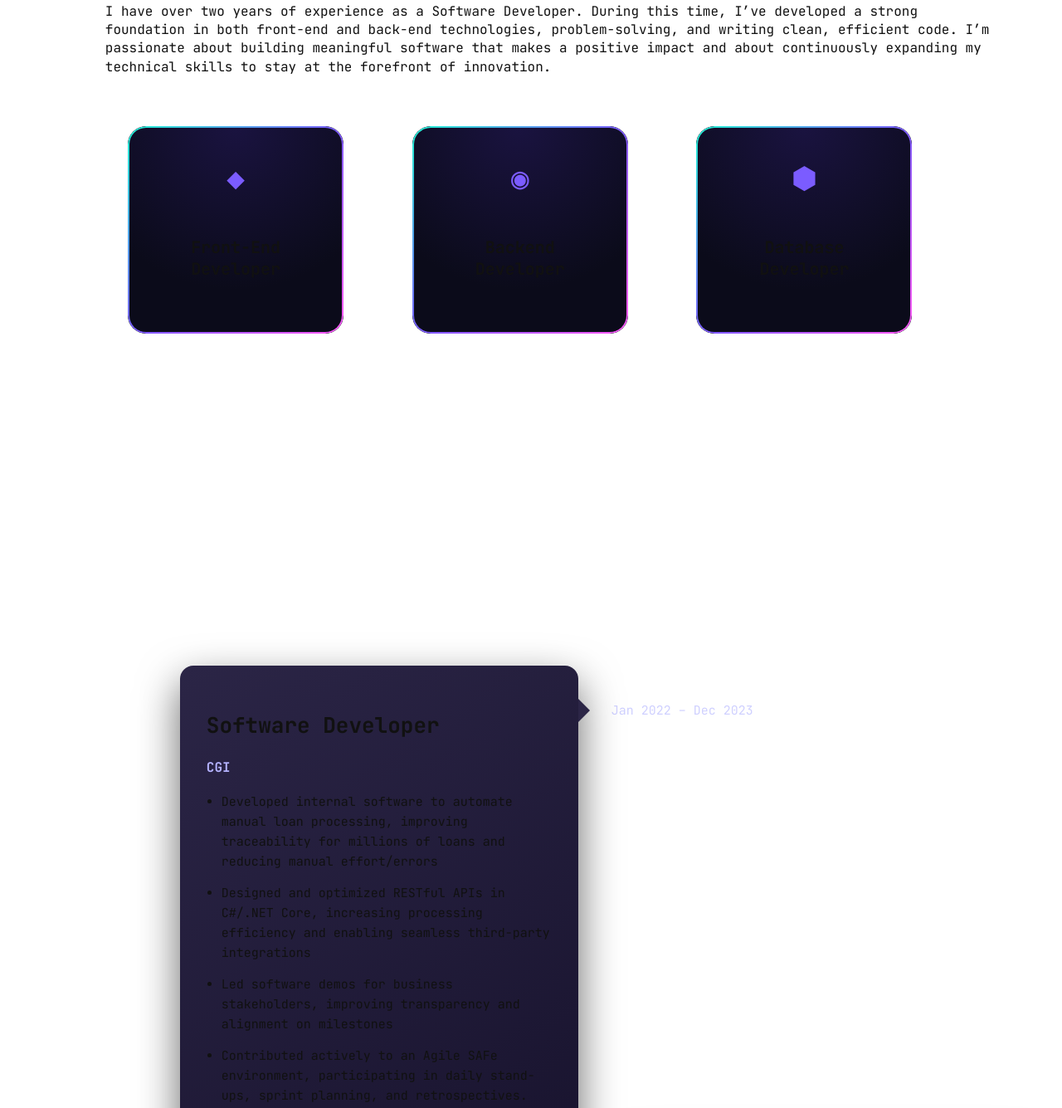
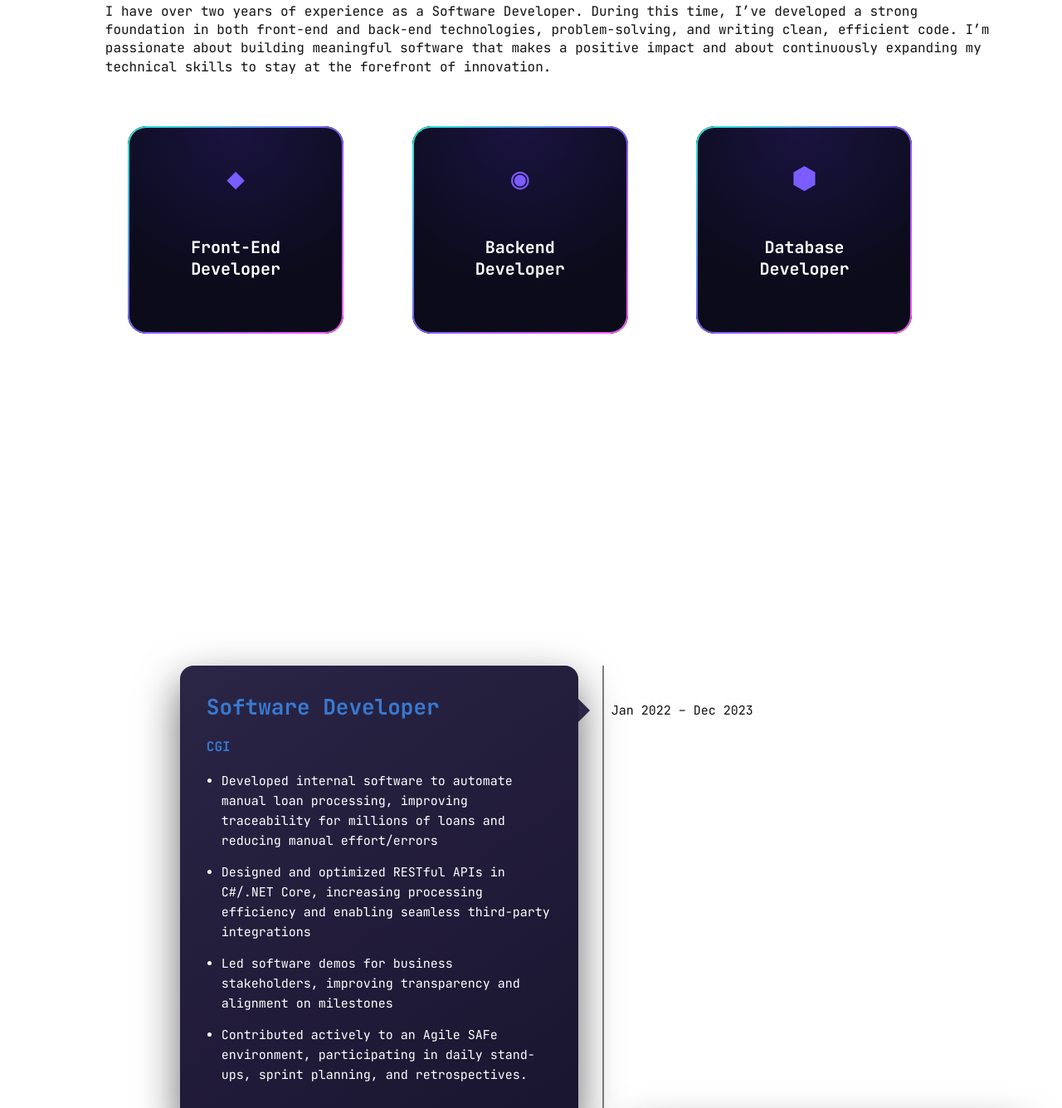
Before and after one commit to Deerendra2021/Deerendra-Portfolio, a plain HTML site: page index.html in a window 1280 px wide. Shown: the part 871-2206 px from the top of the page at 83% size. Drawn offline with Linux system fonts and the light colour scheme.

Commit message:
Fixed issues with words not showing up on light mode.

```diff
--- a/index.html
+++ b/index.html
@@ -51,17 +51,17 @@
   <section class="skills" style="margin-top:60px;">
     <div class="skills-grid">
 
-      <div class="skill-card">
+      <div class="skill-card reveal">
         <div class="icon">◆</div>
         <h3>Front-End<br>Developer</h3>
       </div>
 
-      <div class="skill-card">
+      <div class="skill-card reveal">
         <div class="icon">◉</div>
         <h3>Backend<br>Developer</h3>
       </div>
 
-      <div class="skill-card">
+      <div class="skill-card reveal">
         <div class="icon">⬢</div>
         <h3>Database<br>Developer</h3>
       </div>
@@ -78,7 +78,7 @@
     <!-- ITEM 1 -->
     <div class="timeline-item left">
 
-      <div class="card">
+      <div class="card reveal">
         <h2>Software Developer</h2>
         <h4>CGI</h4>
         <ul>
@@ -98,8 +98,8 @@
       </div>
 
         <div class="nodeone">
-        <span class="date right-date">Jan 2022 – Dec 2023</span>
-      </div>
+          <span class="date right-date">Jan 2022 – Dec 2023</span>
+       </div>
     </div>
 
     <!-- ITEM 2 -->
--- a/style.css
+++ b/style.css
@@ -313,6 +313,7 @@ header {
   width: 100%;
   max-width: 1000px;
   justify-items: center;
+  color: white;
 }
 
 /* ---------- CARD ---------- */
@@ -418,7 +419,7 @@ header {
   top: 0;
   bottom: 0;
   width: 2px;
-  background: rgba(255,255,255,0.25);
+  background: gray;
   transform: translateX(-50%);
 }
 
@@ -471,6 +472,7 @@ header {
   margin-bottom: 14px;
   line-height: 1.6;
   font-size: 15px;
+  color: white;
 }
 
 /* ARROWS */
@@ -496,16 +498,15 @@ header {
 
 /* DATE ALIGNMENT */
 .nodeone {
-  margin-top: -470px;
+  margin-top: -445px;
 }
 
 .nodetwo {
-  margin-top: -493px;
+  margin-top: -470px;
 }
 
 .date {
   font-size: 15px;
-  color: #cfd0ff;
   white-space: nowrap;
 }
 
@@ -548,14 +549,24 @@ header {
       margin-top: 50px;
     }
 
+    /* TIMELINE EXPERIENCE */
+    .card h2{color:var(--accent); margin:0 0 18px; font-weight:700}
+    .card h4{color:var(--accent); margin:0 0 18px; font-weight:700}
+
     /* Sections */
     .section-title{font-size:35px; color:var(--accent); font-weight:800; margin:10px 0 34px}
     .comment{color:var(--muted); margin-bottom:22px}
 
     .tools-grid{display:grid; grid-template-columns:repeat(3,1fr); gap:40px}
     .tools-column h4{color:var(--accent); margin:0 0 18px; font-weight:700}
-    .tools-column ul{list-style:none; padding:0; margin:0}
-    .tools-column li{padding:14px 0}
+    .tools-column ul{list-style:none; padding:0; margin:0;}
+    .tools-column li{padding:14px 0;}
+
+
+
+
+
+
 
     /* Contact */
     .contact-section{display:flex; gap:40px; align-items:flex-start; margin-top:50px}
```
Also changed, not shown: main.js (+0 -12 lines).
